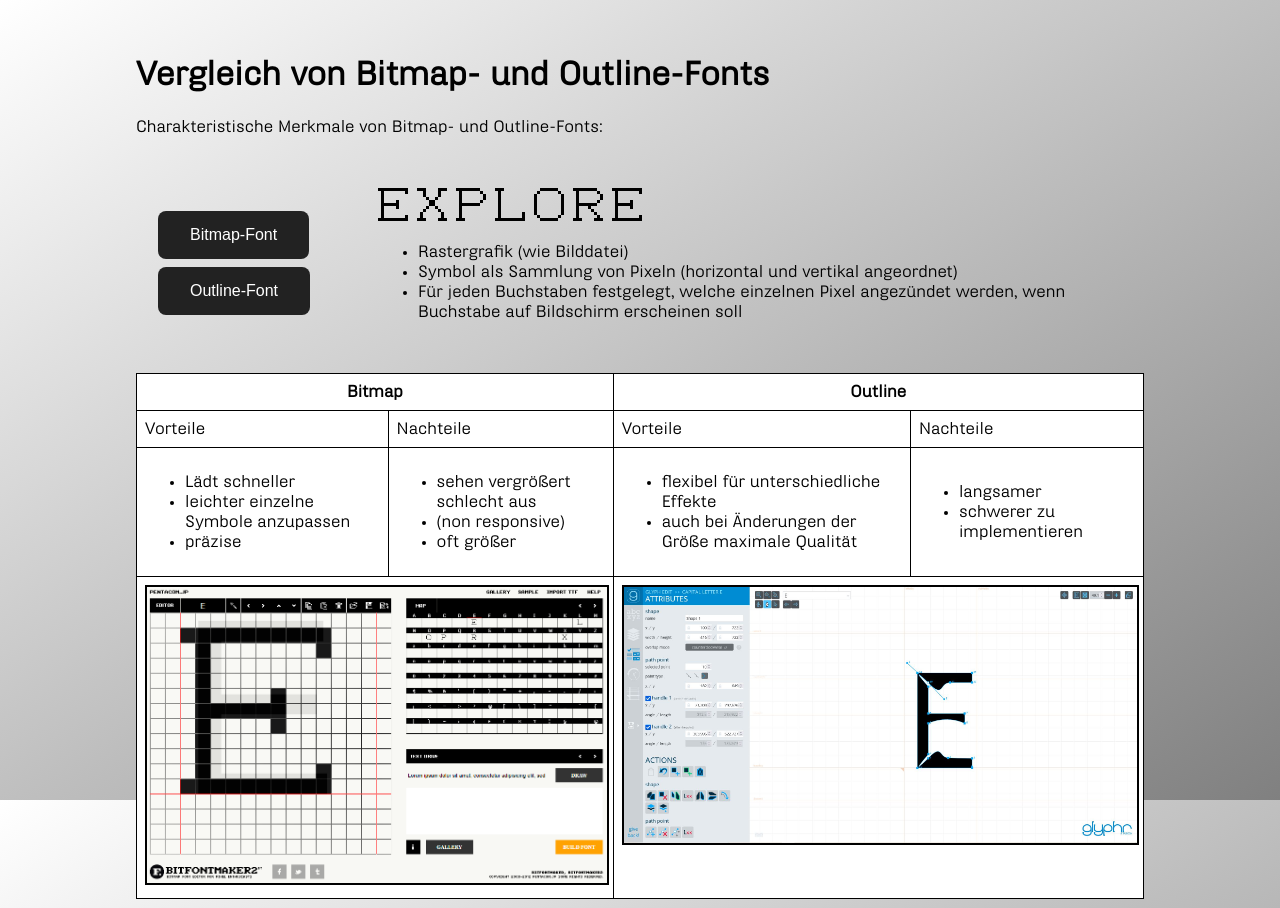
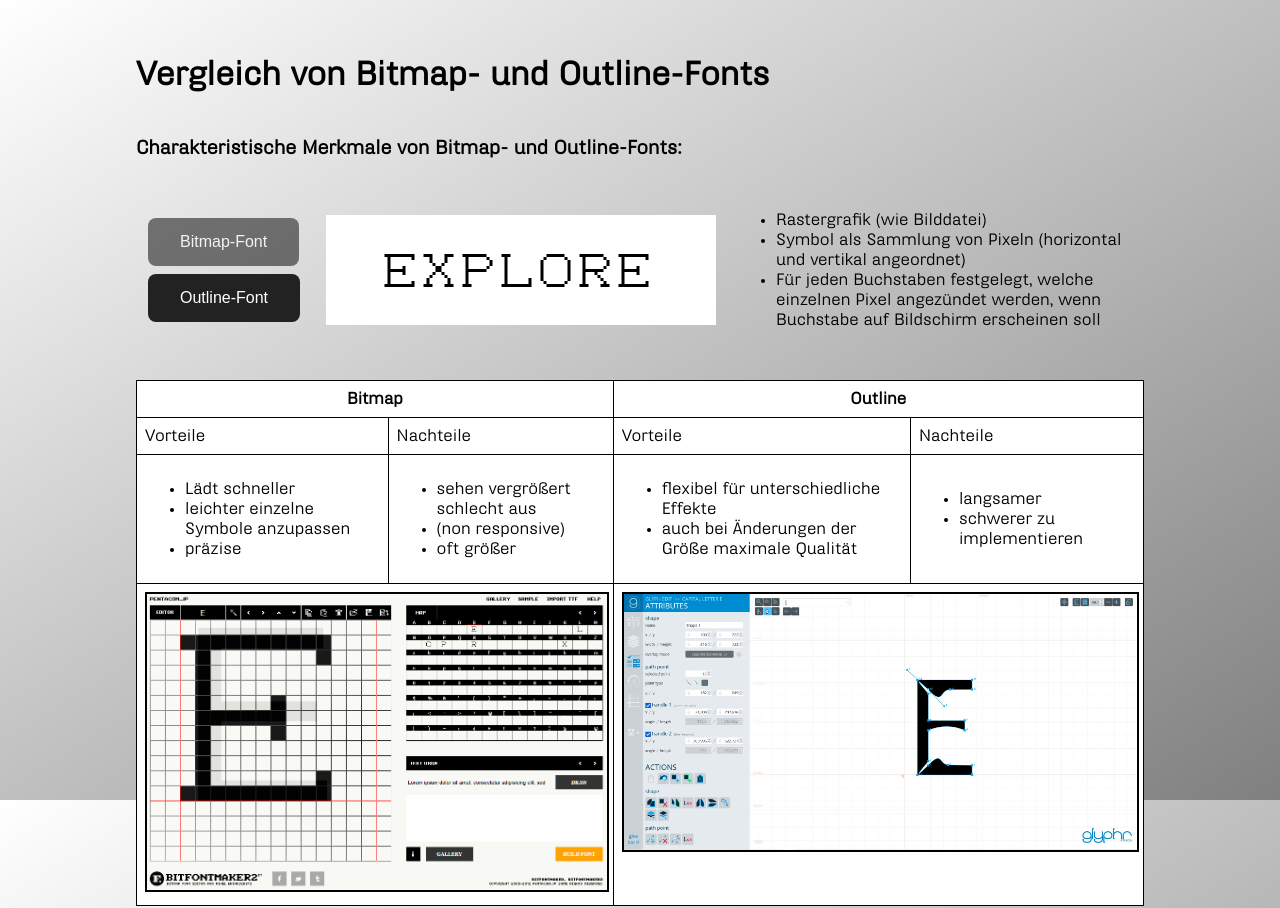
Before and after one commit to MoritzFr/IM_Uebung03_StarTrek, a plain HTML site: page index.html in a window 1280 px wide. Shown: the top 908 px of the page. Drawn offline with Linux system fonts and the light colour scheme.

Commit message:
last changes

```diff
--- a/index.html
+++ b/index.html
@@ -2,16 +2,15 @@
 <html lang="de">
 <head>
     <meta charset="UTF-8">
-    <meta http-equiv="X-UA-Compatible" content="IE=edge">
-    <meta name="viewport" content="width=device-width, initial-scale=1.0">
-    <title>Font Website</title>
+    <title>Font Vergleich</title>
     <link rel="stylesheet" href="./style.css">
     <script src="./script.js"></script>
+    <link rel="icon" href="./material/favicon.png" type="image/img">
 </head>
 <body>
     <header>
         <h1>Vergleich von Bitmap- und Outline-Fonts</h1>
-        <p>Charakteristische Merkmale von Bitmap- und Outline-Fonts:</p>
+        <h3 id="ersterTitel">Charakteristische Merkmale von Bitmap- und Outline-Fonts:</h3>
     </header>
     <main>
         <div id="infoSec">
@@ -19,17 +18,19 @@
                 <button class="button" id="b1">Bitmap-Font</button><br>
                 <button class="button" id="b2">Outline-Font</button>
             </div>
+            <div id="fontSec">
+                <span class="bitmap" id="bitbsp">EXPLORE</span>
+                <span class="outline" id="outbsp">EXPLORE</span>
+            </div>
             <div id="textSec">
-                <div id="p1">
-                    <span id="bitbsp">EXPLORE</span>
+                <div class="bitmap" id="p1">
                     <ul>
                         <li>Rastergrafik (wie Bilddatei)</li>
                         <li>Symbol als Sammlung von Pixeln (horizontal und vertikal angeordnet)</li>
                         <li>Für jeden Buchstaben festgelegt, welche einzelnen Pixel angezündet werden, wenn Buchstabe auf Bildschirm erscheinen soll</li>
                     </ul>
                 </div>
-                <div id="p2">
-                    <span id="outbsp">EXPLORE</span>
+                <div class="outline" id="p2">
                     <ul>
                         <li>Vektorgrafik</li>
                         <li>Formen der Buchstaben/Symbole mittels Kurven oder Vektoren im 2D-Vektorraum gespeichert</li>
--- a/script.js
+++ b/script.js
@@ -5,10 +5,18 @@ function main() {
     const b2 = document.getElementById('b2');
     const p1 = document.getElementById('p1');
     const p2 = document.getElementById('p2');
+    const bitbsp = document.getElementById('bitbsp');
+    const outbsp = document.getElementById('outbsp');
+
+p2.style.display = 'none';
+outbsp.style.display = 'none';
+b1.className = "button disabled"
 
 b1.addEventListener('click', (e) => {
     p1.style.display = 'block';
     p2.style.display = 'none';
+    bitbsp.style.display = 'block';
+    outbsp.style.display = 'none';
     b1.className = "button disabled";
     b2.className = "button";
 })
@@ -16,6 +24,8 @@ b1.addEventListener('click', (e) => {
 b2.addEventListener('click', (e) => {
     p1.style.display = 'none';
     p2.style.display = 'block';
+    bitbsp.style.display = 'none';
+    outbsp.style.display = 'block';
     b2.className = "button disabled";
     b1.className = "button";
 })
--- a/style.css
+++ b/style.css
@@ -30,9 +30,15 @@ header {
     align-self: flex-start;
 }
 
+#ersterTitel {
+    position: relative;
+    top: 20px;
+}
+
 #infoSec {
     display: flex;
     align-items: center;
+    justify-content: space-around;
     position: relative;
     margin: auto;
     padding: 30px 0px;
@@ -41,30 +47,43 @@ header {
     height: 10em;
 }
 
+#infoSec > * {
+    margin: 10px;
+}
+
 #butSec {
-    position: absolute;
+    position: relative;
     /* border-style: solid;
     border: 2px solid blue; */
-    height: 7em;
-    left: 20px;
+    min-width: 160px;
+}
+
+#fontSec {
+    display: flex;
+    align-items: center;
+    justify-content: center;
+    flex-direction: column;
+    background-color: white;
+    padding: 20px;
+    vertical-align: center;
+    min-height: 70px;
+    min-width: 350px
 }
 
 #textSec {
-    position: absolute;
-    display: flex;
+    position: relative;
     /* border-style: solid;
     border: 2px solid green; */
-    height: 7em;
-    width: 75%;
     text-align: left;
-    right: 1%;
-    align-items: center;
+    flex-shrink: 1;
+    max-width: 600px;
+    min-width: 300px;
 }
 
 #tableSec {
     position: relative;
     margin: auto;
-    width: auto;
+    max-width: 2000px;
 }
 
 #bitbsp {
```
Also changed, not shown: material/favicon.ico (added), material/favicon.jpg (added), material/favicon.png (added).
